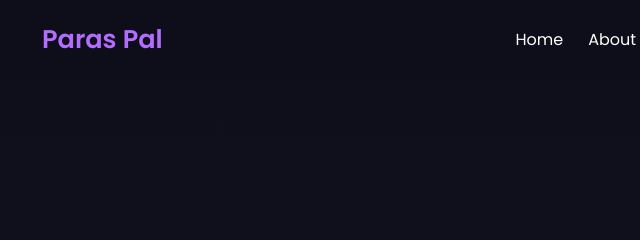
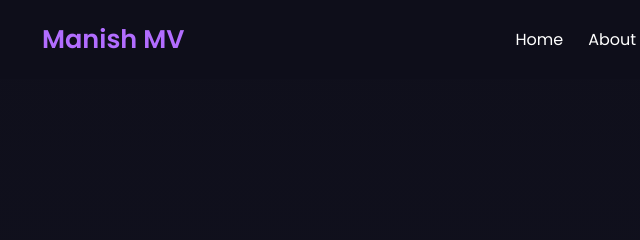
Before and after one commit to mm6927/Portfolio, a plain HTML site: page index.html in a window 1280 px wide. Shown: the top 240 px of the page, 38-678 px from the left. Drawn offline with nearby package versions, Linux system fonts and the light colour scheme; files whose address does not match are found by name.

Commit message:
Update index.html

```diff
--- a/index.html
+++ b/index.html
@@ -3,7 +3,7 @@
 <head>
   <meta charset="UTF-8">
   <meta name="viewport" content="width=device-width, initial-scale=1.0">
-  <title>Paras Pal | Developer Portfolio</title>
+  <title>Manish MV | Developer Portfolio</title>
   <link rel="stylesheet" href="style.css">
   <link rel="stylesheet" href="https://cdnjs.cloudflare.com/ajax/libs/font-awesome/6.4.0/css/all.min.css">
   <link href="https://fonts.googleapis.com/css2?family=Poppins:wght@300;400;600&display=swap" rel="stylesheet">
@@ -11,7 +11,7 @@
 <body>
   <header>
     <nav class="navbar">
-      <div class="logo">Paras Pal</div>
+      <div class="logo">Manish MV</div>
       <ul class="nav-links">
         <li><a href="#home">Home</a></li>
         <li><a href="#about">About</a></li>
```
